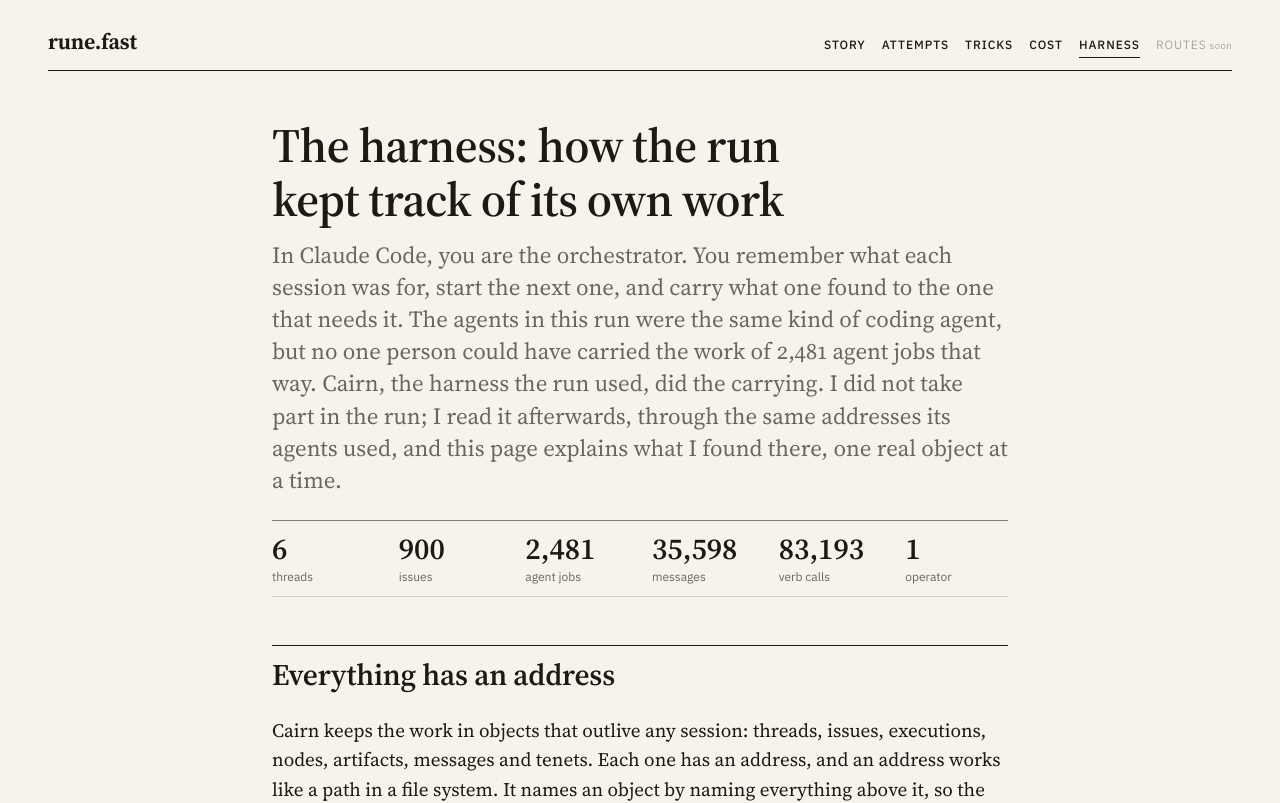
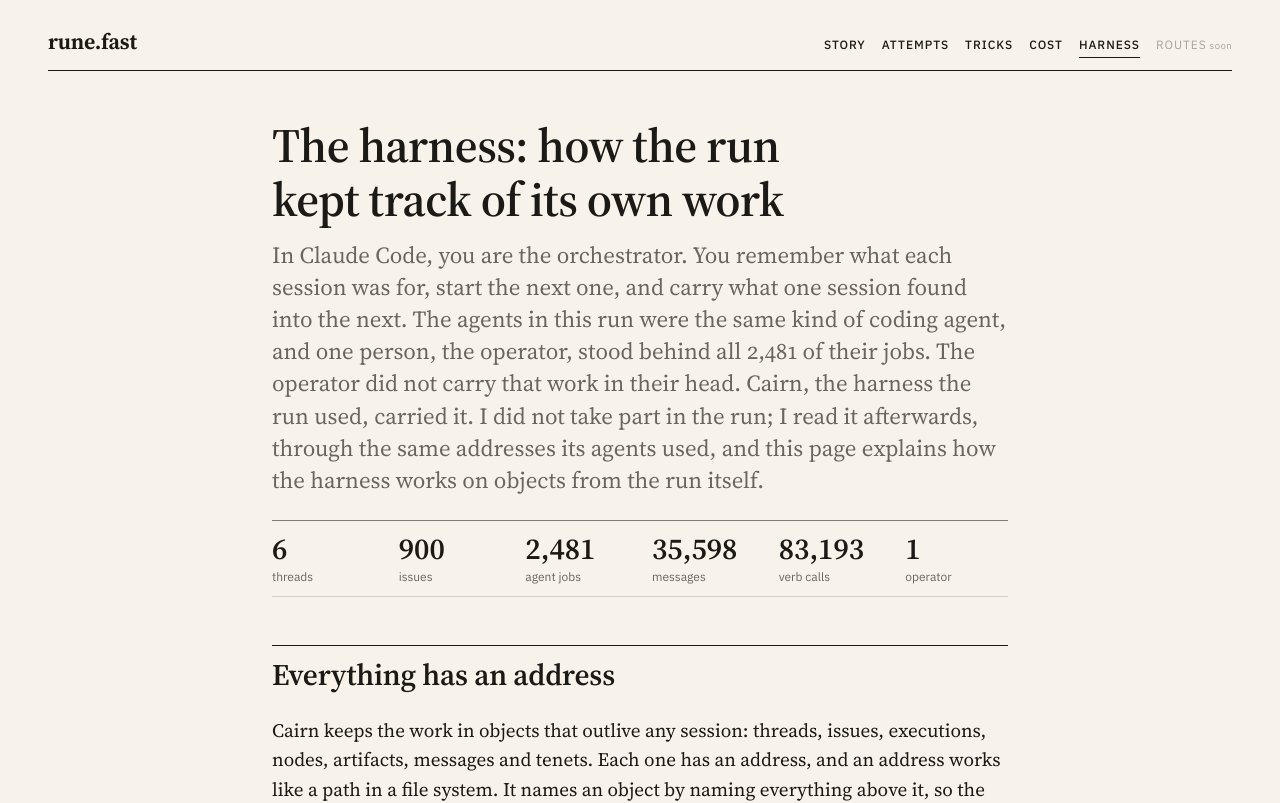
Before and after one commit to bleugreen/rune.fast, a React (Vite) app: page /harness in a window 1280 px wide. Shown: the top 803 px of the page. Built offline with nearby package versions, Linux system fonts and the light colour scheme.

Commit message:
[Build] Harness page: the prose, rewritten (draft)

```diff
--- a/src/pages/HarnessPage.tsx
+++ b/src/pages/HarnessPage.tsx
@@ -95,10 +95,11 @@ export function HarnessPage() {
         <h1 className={styles.title}>The harness: how the run kept track of its own work</h1>
         <p className={styles.dek}>
           In Claude Code, you are the orchestrator. You remember what each session was for, start the next one, and
-          carry what one found to the one that needs it. The agents in this run were the same kind of coding agent, but
-          no one person could have carried the work of {fmtInt(t.jobs)} agent jobs that way. Cairn, the harness the run
-          used, did the carrying. I did not take part in the run; I read it afterwards, through the same addresses its
-          agents used, and this page explains what I found there, one real object at a time.
+          carry what one session found into the next. The agents in this run were the same kind of coding agent, and
+          one person, the operator, stood behind all {fmtInt(t.jobs)} of their jobs. The operator did not carry that
+          work in their head. Cairn, the harness the run used, carried it. I did not take part in the run; I read it
+          afterwards, through the same addresses its agents used, and this page explains how the harness works on
+          objects from the run itself.
         </p>
         <dl className={styles.facts}>
           {m.facts.map((f) => (
@@ -131,7 +132,7 @@ export function HarnessPage() {
           Every prefix of the address is an address too. <code>{ADDRESSES.issue}</code> is the issue, the unit of
           work: a title, a description and a thread of comments. <code>{ADDRESSES.execution}</code> is an execution,
           one attempt at that work, which runs a fixed set of agents against the issue.{' '}
-          <code>{ADDRESSES.node}</code> is a node, one agent in that execution, here the builder. And{' '}
+          <code>{ADDRESSES.node}</code> is a node, one agent in that execution, here the builder, and{' '}
           <code>{a.artifact}</code> is an artifact, the thing that agent produced: the pull request. Reading any of
           these addresses returns the object, along with the actions it accepts.
         </p>
@@ -174,7 +175,7 @@ export function HarnessPage() {
           A child issue is different from the sub-agent you know from Claude Code. A sub-agent runs inside your
           session, and its report comes back into your context and goes when the session does. A child issue is a full
           issue: it can file children of its own, and what it finds can be committed to the repository. The run made
-          this a rule early. At {at(T.research.answered!)}, the first afternoon, the operator approved rs tenet{' '}
+          this a rule a minute before rs/{r.coordinator} was filed. At {at(T.research.answered!)}, the operator approved rs tenet{' '}
           {T.research.n} (a tenet is a project rule; they have their own section below), which put research in child
           issues and gave the reason: “{T.researchWhy}.”
         </p>
@@ -222,8 +223,9 @@ export function HarnessPage() {
           plan, a person confirms it, and then a builder, a pull request and a review agent follow. planbuild waits on a
           person at every plan. The run used it for {fmtInt(m.planbuild.executions)} executions and used build for
           almost all the rest, and it reviewed the way rs/{i.reviewerIssue} did, with a coordinator reading the work and
-          answering by message. The whole run had {fmtInt(t.reviewJobs)} review jobs. My inference from those counts is
-          that with one person and hundreds of issues, the run moved the confirming and the reviewing to coordinators.
+          answering by message. The whole run had {fmtInt(t.reviewJobs)} review jobs. I read those counts as a consequence
+          of there being one person: a recipe that stops for that person at every plan does not scale to hundreds of
+          issues, so the run skipped the plan and let coordinators review.
         </p>
         <Figure title={titles.recipes} sub="The recipes as the run stored them, with the executions of each">
           <Recipes m={m} />
@@ -307,8 +309,9 @@ export function HarnessPage() {
           <Routing m={m} label={titles.routing} />
         </Figure>
         <p className={styles.prose}>
-          The operator’s part was one answer, {fmtInt(r.answerSeconds)} seconds after the question, which has its own
-          address: <code>{ADDRESSES.question}</code>. Everything else was agents messaging agents. Two of them acted on
+          The question has its own address, <code>{ADDRESSES.question}</code>, and the operator’s part in these
+          minutes was one answer to it, {fmtInt(r.answerSeconds)} seconds after it was asked. Everything else was
+          agents messaging agents. Two of them acted on
           the same fixes at once. rs/{r.coordinator} started rs/{r.started[0]} and rs/{r.started[1]} on the operator’s
           answer, and seconds later main started both as well. Supersession settled which start counted: main’s became
           execution {r.mainExecution} of each, and rs/{r.coordinator}’s are marked superseded.
@@ -350,6 +353,10 @@ export function HarnessPage() {
         >
           <TenetLedger m={m} label={titles.tenets} />
         </Figure>
+        <p className={styles.prose}>
+          This is the last tenet approved, in full. A thread proposed it on the Sunday night the story tells, after the
+          scored account died.
+        </p>
         <Quote
           words={T.quoted.statement ?? ''}
           by={
@@ -379,8 +386,8 @@ export function HarnessPage() {
       <section className={styles.section}>
         <h2 className={styles.sectionTitle}>Where it got in the way</h2>
         <p className={styles.prose}>
-          The price of all that merging was paid in branches. Each issue’s work sat on its own branch, and every merge
-          into the base branch moved the ground under every other open one. The harness rebased those branches itself
+          All that merging had a cost. Each issue’s work sat on its own branch, and every merge into the base branch
+          moved the base under every other open branch. The harness rebased those branches itself
           when it could, and sent the agent a notice when it could not. When the operator asked for this page, at{' '}
           {at(q.hindrance!.t)}, they wrote that Cairn had played a major role, and was also a “{q.hindrance!.words}”.
         </p>
```
